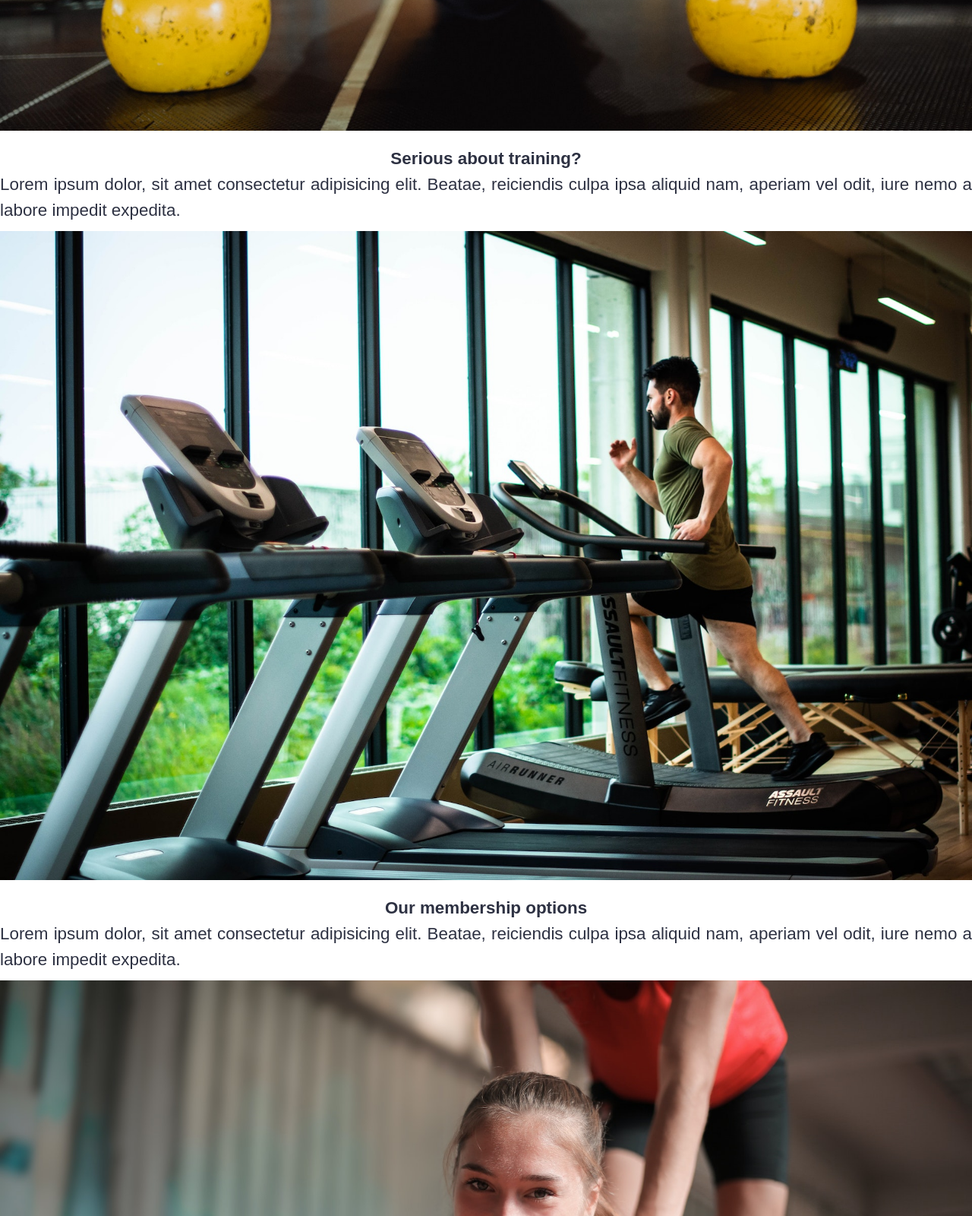
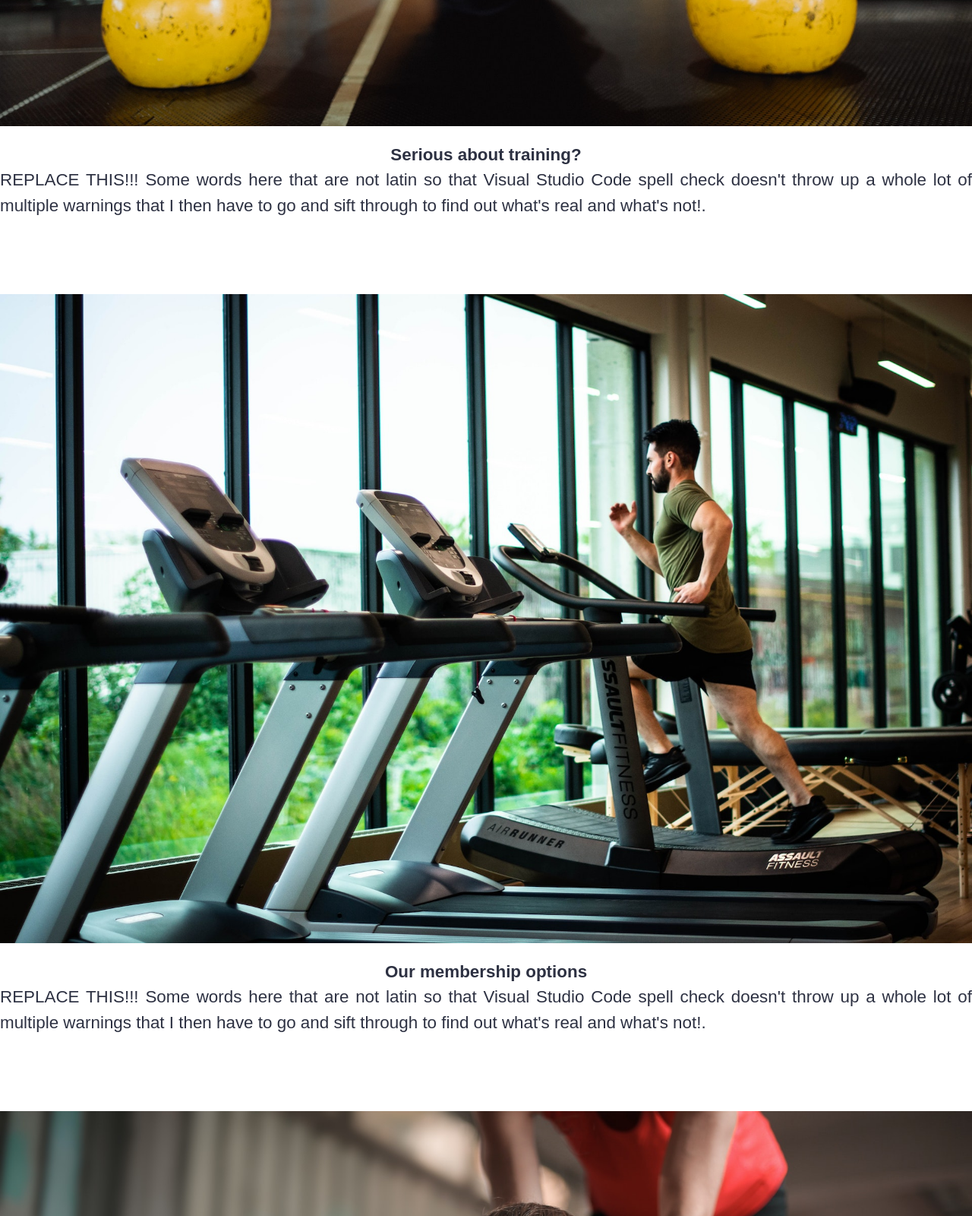
Before and after one commit to swardinfo/AT3_Website_Ward_473876878, a plain HTML site: page index.html in a window 1280 px wide. Shown: the part 1827-3427 px from the top of the page at 76% size. Drawn offline with Linux system fonts and the light colour scheme.

Commit message:
Restructured main content

```diff
--- a/css/main.css
+++ b/css/main.css
@@ -163,6 +163,7 @@ h2 {
          width: 40%;
          height: fit-content;
          padding: 0.25rem 0;
+         font-weight: bold;
      }
 
      /* CTAs, underline on hover */
@@ -307,6 +308,12 @@ section aside {
     display: none;
 }
 
+section article div {
+    display: grid;
+    gap: 3%;
+    /* grid-template-columns: 1fr 1fr 1fr; */
+}
+
 section article article {
     padding: 1rem 0;
 }
--- a/index.html
+++ b/index.html
@@ -40,22 +40,23 @@
         <main>
             <!-- Main content, full width on mobile, 80% width on desktop -->
             <section>
-                <article>
-                    <h2>Some heading1</h2>
-                    <p>Some description1</p>
+                <h2>Some heading1</h2>
+                <p>Some description1</p>
+                <div>
                     <article>
-                        <h3>Some heading2</h3>
+                        <h2>Some heading2</h2>
                         <p>Some description2</p>
                         <div>
                             <a href="/html/training.html">
                                 <figure>
                                     <!-- TODO replace placeholder -->
-                                    <img src="./images/training-header-image.jpg" alt="man-doing-push-ups-using-yellow-kettlebell">
+                                    <img src="./images/training-header-image.jpg" alt="man looking serious at camera doing push ups using yellow kettlebell">
                                     <figcaption>
                                         Serious about training?
                                         <blockquote>
-                                            Lorem ipsum dolor, sit amet consectetur adipisicing elit. Beatae, reiciendis culpa ipsa
-                                            aliquid nam, aperiam vel odit, iure nemo a labore impedit expedita.
+                                            <!-- TODO Replace this for final production release -->
+                                            REPLACE THIS!!! Some words here that are not latin so that Visual Studio Code spell check doesn't throw up a whole lot of
+                                            multiple warnings that I then have to go and sift through to find out what's real and what's not!.
                                         </blockquote>
                                     </figcaption>
                                 </figure>
@@ -63,12 +64,13 @@
                             <a href="/html/memberships.html">
                                 <figure>
                                     <!-- TODO replace placeholder -->
-                                    <img src="./images/memberships-header-image.jpg" alt="man-on-treadmill">
+                                    <img src="./images/memberships-header-image.jpg" alt="man on a treadmill in a gym">
                                     <figcaption>
                                         Our membership options
                                         <blockquote>
-                                            Lorem ipsum dolor, sit amet consectetur adipisicing elit. Beatae, reiciendis culpa ipsa
-                                            aliquid nam, aperiam vel odit, iure nemo a labore impedit expedita.
+                                            <!-- TODO Replace this for final production release -->
+                                            REPLACE THIS!!! Some words here that are not latin so that Visual Studio Code spell check doesn't throw up a whole lot of
+                                            multiple warnings that I then have to go and sift through to find out what's real and what's not!.
                                         </blockquote>
                                     </figcaption>
                                 </figure>
@@ -76,12 +78,13 @@
                             <a href="/html/about.html">
                                 <figure>
                                     <!-- TODO replace placeholder -->
-                                    <img src="./images/about-header-image.jpg" alt="happy-sportswoman-stretching-legs-on-floor-with-trainer">
+                                    <img src="./images/about-header-image.jpg" alt="happy sportswoman stretching legs on floor with trainer">
                                     <figcaption>
                                         A little bit about us
                                         <blockquote>
-                                            Lorem ipsum dolor, sit amet consectetur adipisicing elit. Beatae, reiciendis culpa ipsa
-                                            aliquid nam, aperiam vel odit, iure nemo a labore impedit expedita.
+                                            <!-- TODO Replace this for final production release -->
+                                            REPLACE THIS!!! Some words here that are not latin so that Visual Studio Code spell check doesn't throw up a whole lot of
+                                            multiple warnings that I then have to go and sift through to find out what's real and what's not!.
                                         </blockquote>
                                     </figcaption>
                                 </figure>
@@ -89,7 +92,7 @@
                         </div>
                     </article>
                     <article>
-                        <h3>Some heading3</h3>
+                        <h2>Some heading3</h2>
                         <p>Some description3</p>
                         <div>
                             <figure>
@@ -98,8 +101,9 @@
                                 <figcaption>
                                     Service
                                     <blockquote>
-                                        Lorem ipsum dolor, sit amet consectetur adipisicing elit. Beatae, reiciendis culpa ipsa
-                                        aliquid nam, aperiam vel odit, iure nemo a labore impedit expedita.
+                                            <!-- TODO Replace this for final production release -->
+                                            REPLACE THIS!!! Some words here that are not latin so that Visual Studio Code spell check doesn't throw up a whole lot of
+                                            multiple warnings that I then have to go and sift through to find out what's real and what's not!.
                                     </blockquote>
                                 </figcaption>
                             </figure>
@@ -109,8 +113,9 @@
                                 <figcaption>
                                     Service
                                     <blockquote>
-                                        Lorem ipsum dolor, sit amet consectetur adipisicing elit. Beatae, reiciendis culpa ipsa
-                                        aliquid nam, aperiam vel odit, iure nemo a labore impedit expedita.
+                                            <!-- TODO Replace this for final production release -->
+                                            REPLACE THIS!!! Some words here that are not latin so that Visual Studio Code spell check doesn't throw up a whole lot of
+                                            multiple warnings that I then have to go and sift through to find out what's real and what's not!.
                                     </blockquote>
                                 </figcaption>
                             </figure>
@@ -120,17 +125,18 @@
                                 <figcaption>
                                     Service
                                     <blockquote>
-                                        Lorem ipsum dolor, sit amet consectetur adipisicing elit. Beatae, reiciendis culpa ipsa
-                                        aliquid nam, aperiam vel odit, iure nemo a labore impedit expedita.
+                                            <!-- TODO Replace this for final production release -->
+                                            REPLACE THIS!!! Some words here that are not latin so that Visual Studio Code spell check doesn't throw up a whole lot of
+                                            multiple warnings that I then have to go and sift through to find out what's real and what's not!.
                                     </blockquote>
                                 </figcaption>
                             </figure>
                         </div>
                     </article>
-                </article>
+                </div>
                 <!-- Desktop only -->
                 <aside>
-                    <h3>Some heading4</h3>
+                    <h2>Some heading4</h2>
                     <p>Some description4</p>
                     <!-- TODO replace placeholder -->
                     <img src="./images/placeholder.jpg" alt="placeholder">
```
